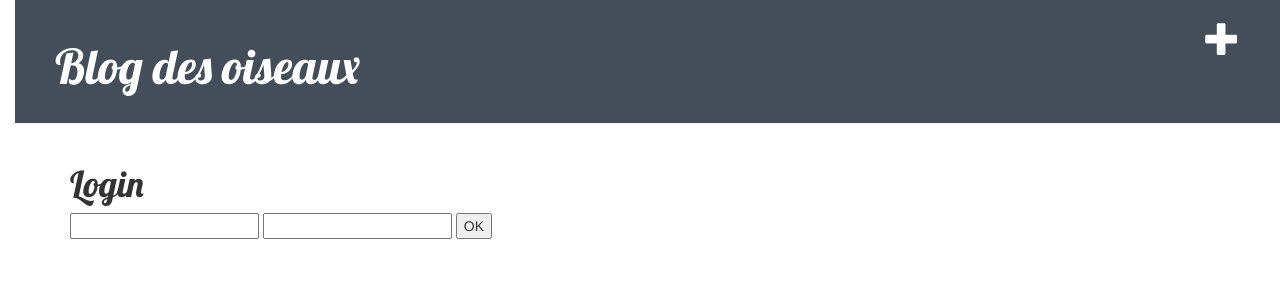
After one commit to bob3leretour/my-first-blog, a Django app: page /post/login/ in a window 1280 px wide. The commit adds this page. Shown: the top 300 px of the page. Run offline with Django 3.2, Linux system fonts and the light colour scheme; some libraries are stand-ins or nearby versions.

Commit message:
added posts

```diff
--- a/blog/forms.py
+++ b/blog/forms.py
@@ -1,6 +1,12 @@
 from django import forms
 
 from .models import Post
+
+
+class LoginForm(forms.Form):
+
+    class Meta:
+        fields = ('username', 'password',)
 
 class PostForm(forms.ModelForm):
 
--- a/blog/static/css/blog.css
+++ b/blog/static/css/blog.css
@@ -47,11 +47,16 @@ h1, h2, h3, h4 {
     width: 100%;
 }
 
+.post-login textarea, .post-login input {
+    width: 20%;
+}
+
 .top-menu, .top-menu:hover, .top-menu:visited {
     color: #ffffff;
     float: right;
     font-size: 26pt;
     margin-right: 20px;
+     font-family: 'Lobster';
 }
 
 .post {
--- a/blog/templates/blog/base.html
+++ b/blog/templates/blog/base.html
@@ -4,24 +4,28 @@
         <link href="http://fonts.googleapis.com/css?family=Lobster&subset=latin,latin-ext" rel="stylesheet" type="text/css">
         <link rel="stylesheet" href="//maxcdn.bootstrapcdn.com/bootstrap/3.2.0/css/bootstrap.min.css">
         <link rel="stylesheet" href="//maxcdn.bootstrapcdn.com/bootstrap/3.2.0/css/bootstrap-theme.min.css">
+        <link href="//maxcdn.bootstrapcdn.com/font-awesome/4.2.0/css/font-awesome.min.css" rel="stylesheet">
         <link rel="stylesheet" href="{% static "css/blog.css" %}">
+         <script src="https://ajax.googleapis.com/ajax/libs/jquery/1.11.3/jquery.min.js"></script>
+        <script src="http://maxcdn.bootstrapcdn.com/bootstrap/3.3.5/js/bootstrap.min.js"></script>
         <title>blog bob3</title>
     </head>
     <body>
-       <div class="page-header" >
+        <div class="page-header" >
+             <!--a href="{% url "blog.views.post_login" %}" class="top-menu" class="btn btn-primary btn-md"> Login  </a-->
             <a href="{% url "blog.views.post_new" %}" class="top-menu"><span class="glyphicon glyphicon-plus"></span></a>
-            <h1><a href="/">Blog de la mort qui tue</a>  </h1>
+            <h1><a href="/">Blog des oiseaux</a>  </h1>
         </div>
 
-
        <div class="content container">
-       <div class="row">
-        <div class="col-md-8">
+        <div class="row">
+         <div class="col-md-8">
             {% block content %}
             {% endblock %}
+         </div>
         </div>
-    </div>
-</div>
+       </div>
+
 
     </body>
 </html>
--- /dev/null
+++ b/blog/templates/blog/logged.html
@@ -0,0 +1,6 @@
+{% extends "blog/base.html" %}
+
+
+{% block content %}
+<h1> Logged successfully </h1>
+{% endblock %}
--- /dev/null
+++ b/blog/templates/blog/post_login.html
@@ -0,0 +1,12 @@
+{% extends "blog/base.html" %}
+
+{% block content %}
+    <h1>Login</h1>
+    <form  method="post">
+
+    <input id="your_name" type="text" name="your_name" value="{{ current_name }}">
+
+        <input id="your_password" type="text" name="your_password" value="{{ current_password }}">
+    <input type="submit" value="OK">
+</form>
+{% endblock %}
--- a/blog/urls.py
+++ b/blog/urls.py
@@ -4,6 +4,10 @@ from . import views
 urlpatterns = [
     url(r'^$', views.post_list),
     url(r'^caca$', views.post_list),
+
+
+    url(r'^post/loggedin/$', views.user_login, name='user_login'),
+    url(r'^post/login/$', views.post_login, name='post_login'),
     url(r'^post/(?P<pk>[1-9]+)/$', views.post_details),
     url(r'^post/new/$', views.post_new, name='post_new'),
     url(r'^post/(?P<pk>[0-9]+)/edit/$', views.post_edit, name='post_edit'),
--- a/blog/views.py
+++ b/blog/views.py
@@ -1,10 +1,14 @@
 from django.shortcuts import render, get_object_or_404
 from django.utils import timezone
 from .models import Post
-from .forms import PostForm
+from .forms import PostForm, LoginForm
 from django.shortcuts import redirect
+from django.contrib.auth import authenticate, login
+from django.http import HttpResponseRedirect, HttpResponse
+
 
 def post_list(request):
+    user = authenticate(username='benjamin', password='kenshiro8')
     posts = Post.objects.filter(published_date__lte=timezone.now()).order_by('-published_date')
     return render(request, 'blog/post_list.html', {'posts': posts})
 
@@ -45,3 +49,29 @@ def post_remove(request, pk):
     form = PostForm(instance=post)
     posts = Post.objects.filter(published_date__lte=timezone.now()).order_by('-published_date')
     return render(request, 'blog/post_list.html', {'posts': posts})
+
+def post_login(request):
+    form = LoginForm()
+    return render(request, 'blog/post_login.html', {'form': form})
+
+def user_login(request):
+    if request.method == 'POST':
+
+        username = request.POST['username']
+        password = request.POST['password']
+
+        user = authenticate(username=username, password=password)
+
+        if user:
+            if user.is_active:
+                login(request, user)
+                return render(request, 'blog/logged.html', {})
+            else:
+                return HttpResponse("Your  account is disabled.")
+        else:
+
+            return HttpResponse("Invalid login details supplied.")
+
+    else:
+        return HttpResponse("genial")
+       #return redirect('blog.views.post_login', {})
```
Also changed, not shown: blog/templates/blog/post_details.html (+27 -1 lines), blog/static/css/img.jpg (deleted).
